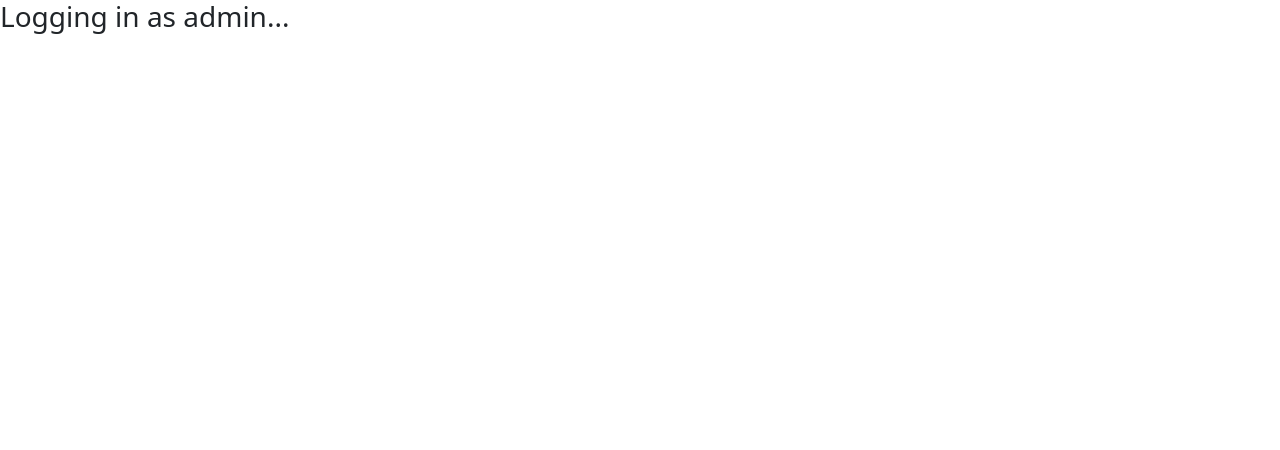
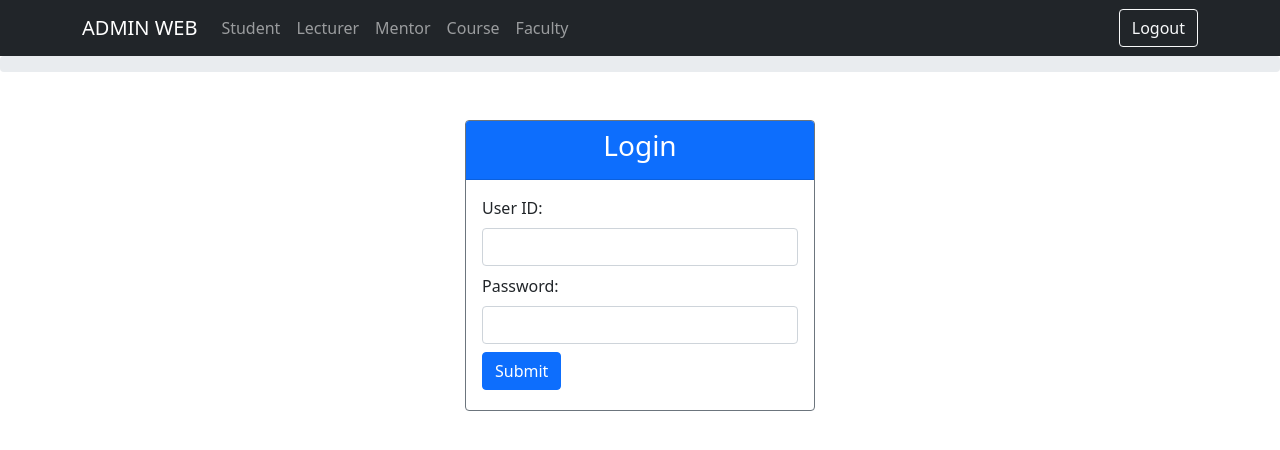
Before and after one commit to wermarter/zhongli, a React (Create React App) app in the folder client_admin/: page /login in a window 1280 px wide. Shown: the top 450 px of the page. Built offline with nearby package versions, Linux system fonts and the light colour scheme; no server answers.

Commit message:
Login functionality

```diff
--- a/client_admin/src/App.js
+++ b/client_admin/src/App.js
@@ -1,13 +1,14 @@
-import React, { Fragment, useEffect } from 'react'
-import { useDispatch, useSelector } from 'react-redux'
-import { adminLogin, selectJWT } from './app/authSlice'
-import { Routes, Route, Navigate } from 'react-router-dom'
+import React, { Fragment } from 'react'
+import { useSelector } from 'react-redux'
+import { selectJWT } from './app/authSlice'
+import { Routes, Route, Navigate, useLocation } from 'react-router-dom'
 
 import NavigationBar from './components/NavigationBar'
 import { ProgressBar } from 'react-bootstrap'
 import { selectIsLoading } from './app/pageSlice'
 
 import './App.css'
+import Login from './pages/Login'
 
 const StudentPage = React.lazy(() => import('./pages/Student'))
 const LecturerPage = React.lazy(() => import('./pages/Lecturer'))
@@ -16,32 +17,74 @@ const CoursePage = React.lazy(() => import('./pages/Course'))
 const FacultyPage = React.lazy(() => import('./pages/Faculty'))
 const NotFoundPage = React.lazy(() => import('./pages/NotFound'))
 
-function App() {
-  const dispatch = useDispatch()
+function RequireAuth({ children }) {
   const isAuthenticated = !!useSelector(selectJWT)
-  const isLoading = useSelector(selectIsLoading)
-
-  useEffect(() => {
-    if (!isAuthenticated) {
-      dispatch(adminLogin())
-    }
-  }, [isAuthenticated, dispatch])
+  let location = useLocation()
 
   if (!isAuthenticated) {
-    return <h3>Logging in as admin...</h3>
+    return <Navigate to="/login" state={{ from: location }} />
   }
+
+  return children
+}
+
+function App() {
+  const isLoading = useSelector(selectIsLoading)
 
   return (
     <Fragment>
       <NavigationBar />
       <ProgressBar variant="secondary" animated now={isLoading ? 100 : 0} />
       <Routes>
-        <Route path="/" element={<Navigate replace to="/student" />} />
-        <Route path="student/*" element={<StudentPage />} />
-        <Route path="lecturer/*" element={<LecturerPage />} />
-        <Route path="mentor/*" element={<MentorPage />} />
-        <Route path="course/*" element={<CoursePage />} />
-        <Route path="faculty/*" element={<FacultyPage />} />
+        <Route
+          path="/"
+          element={
+            <RequireAuth>
+              <Navigate replace to="/student" />
+            </RequireAuth>
+          }
+        />
+        <Route
+          path="student/*"
+          element={
+            <RequireAuth>
+              <StudentPage />
+            </RequireAuth>
+          }
+        />
+        <Route
+          path="lecturer/*"
+          element={
+            <RequireAuth>
+              <LecturerPage />
+            </RequireAuth>
+          }
+        />
+        <Route
+          path="mentor/*"
+          element={
+            <RequireAuth>
+              <MentorPage />
+            </RequireAuth>
+          }
+        />
+        <Route
+          path="course/*"
+          element={
+            <RequireAuth>
+              <CoursePage />
+            </RequireAuth>
+          }
+        />
+        <Route
+          path="faculty/*"
+          element={
+            <RequireAuth>
+              <FacultyPage />
+            </RequireAuth>
+          }
+        />
+        <Route path="login" element={<Login />} />
         <Route path="*" element={<NotFoundPage />} />
       </Routes>
     </Fragment>
--- a/client_admin/src/app/api/index.js
+++ b/client_admin/src/app/api/index.js
@@ -1,6 +1,6 @@
 import { createApi, fetchBaseQuery } from '@reduxjs/toolkit/query/react'
 import config from '../../config'
-import { adminLogin, selectJWT } from '../authSlice'
+import { logout, selectJWT } from '../authSlice'
 import {
   COURSE,
   COURSE_LIST,
@@ -30,10 +30,11 @@ const authorizedBaseQuery = fetchBaseQuery({
 const baseQueryWithReauth = async (args, api, extraOptions) => {
   let result = await authorizedBaseQuery(args, api, extraOptions)
   if (result.error && result.error.status === 401) {
-    // login again
-    await api.dispatch(adminLogin())
-    // retry the initial query
-    result = await authorizedBaseQuery(args, api, extraOptions)
+    // // login again
+    // await api.dispatch(adminLogin())
+    // // retry the initial query
+    // result = await authorizedBaseQuery(args, api, extraOptions)
+    api.dispatch(logout())
   }
   return result
 }
--- a/client_admin/src/app/authSlice.js
+++ b/client_admin/src/app/authSlice.js
@@ -13,13 +13,7 @@ const initialState = {
 
 export const adminLogin = createAsyncThunk(
   'auth/adminLogin',
-  async (
-    { userId, password } = {
-      userId: config.adminUserId,
-      password: config.adminPassword,
-    },
-    thunkAPI,
-  ) => {
+  async ({ userId, password }, thunkAPI) => {
     const response = await fetch(`${config.apiUrl}/login`, {
       method: 'POST',
       headers: {
@@ -37,7 +31,9 @@ export const adminLogin = createAsyncThunk(
 export const authSlice = createSlice({
   name: 'auth',
   initialState,
-  reducers: {},
+  reducers: {
+    logout(state, action) {}, // state will be reset in root reducer
+  },
   extraReducers: (builder) => {
     builder.addCase(adminLogin.fulfilled, (state, { payload }) => {
       state.jwt = payload.accessToken
@@ -52,3 +48,5 @@ export const authSlice = createSlice({
 })
 
 export const selectJWT = (state) => state[authSlice.name].jwt
+
+export const { logout } = authSlice.actions
--- a/client_admin/src/app/store.js
+++ b/client_admin/src/app/store.js
@@ -11,15 +11,23 @@ import {
   REGISTER,
 } from 'redux-persist'
 import { apiSlice } from './api'
-import { authSlice } from './authSlice'
+import { authSlice, logout } from './authSlice'
 import { pageSlice } from './pageSlice'
 import { setupListeners } from '@reduxjs/toolkit/dist/query'
 
-const rootReducer = combineReducers({
+const combinedReducer = combineReducers({
   [apiSlice.reducerPath]: apiSlice.reducer,
   [authSlice.name]: authSlice.reducer,
   [pageSlice.name]: pageSlice.reducer,
 })
+
+const rootReducer = (state, action) => {
+  if (action.type === logout.toString()) {
+    // check for action type
+    state = undefined
+  }
+  return combinedReducer(state, action)
+}
 
 // Configure redux-persist
 const persistConfig = {
--- a/client_admin/src/components/NavigationBar/index.jsx
+++ b/client_admin/src/components/NavigationBar/index.jsx
@@ -1,10 +1,19 @@
-import { Navbar, Container, Nav } from 'react-bootstrap'
+import { Navbar, Container, Nav, Button } from 'react-bootstrap'
 import { NavLink } from 'react-router-dom'
+import { useDispatch } from 'react-redux'
+import { logout } from '../../app/authSlice'
 
 const NavigationBar = () => {
+  const dispatch = useDispatch()
+
+  const handleLogout = () => {
+    dispatch(logout())
+  }
+
   return (
     <Navbar bg="dark" variant="dark">
-      <Container>
+      <Container className="d-flex justify-content-between">
+        <div className="d-flex">
           <Navbar.Brand
             href="https://github.com/haminhchien/zhongli"
             target="_blank"
@@ -29,6 +38,10 @@ const NavigationBar = () => {
               Faculty
             </Nav.Link>
           </Nav>
+        </div>
+        <Button variant="outline-light" onClick={handleLogout}>
+          Logout
+        </Button>
       </Container>
     </Navbar>
   )
--- a/client_admin/src/config.js
+++ b/client_admin/src/config.js
@@ -2,17 +2,10 @@ import dotenv from 'dotenv'
 dotenv.config()
 
 // Required environment variables
-const ENV_VARS = [
-  'REACT_APP_API_URL',
-  'REACT_APP_ADMIN_USERID',
-  'REACT_APP_ADMIN_PASSWORD',
-  'NODE_ENV',
-]
+const ENV_VARS = ['REACT_APP_API_URL', 'NODE_ENV']
 
 const config = {
   apiUrl: process.env.REACT_APP_API_URL,
-  adminUserId: process.env.REACT_APP_ADMIN_USERID,
-  adminPassword: process.env.REACT_APP_ADMIN_PASSWORD,
   isProduction: process.env.NODE_ENV === 'production',
 
   checkEnvVariables: function () {
--- /dev/null
+++ b/client_admin/src/pages/Login/index.jsx
@@ -0,0 +1,88 @@
+import { FastField, Formik } from 'formik'
+import { Button, Card, Form, Spinner } from 'react-bootstrap'
+import { useLocation, useNavigate } from 'react-router-dom'
+import InputField from '../../components/custom-fields/InputField'
+import * as Yup from 'yup'
+import { adminLogin } from '../../app/authSlice'
+import { useDispatch } from 'react-redux'
+
+const validationSchema = Yup.object().shape({
+  userId: Yup.string().required('This field is required.'),
+  password: Yup.string().required('This field is required.'),
+})
+
+const Login = () => {
+  const dispatch = useDispatch()
+  const navigate = useNavigate()
+  const location = useLocation()
+  const from = location.state?.from?.pathname || '/'
+
+  const handleLogin = async (values, actions) => {
+    try {
+      const res = await dispatch(adminLogin(values)).unwrap()
+      if (res?.message) {
+        actions.setFieldError('password', res.message)
+      } else {
+        navigate(from, { replace: true })
+      }
+    } catch (e) {
+      console.log(e)
+    }
+  }
+
+  return (
+    <Card
+      border="secondary"
+      className="my-5 mx-auto"
+      style={{ width: '350px' }}
+    >
+      <Card.Header className="text-center text-white bg-primary">
+        <h3>Login</h3>
+      </Card.Header>
+      <Card.Body>
+        <Formik
+          initialValues={{
+            userId: '',
+            password: '',
+          }}
+          onSubmit={handleLogin}
+          validationSchema={validationSchema}
+        >
+          {(formikProps) => (
+            <Form
+              noValidate
+              onSubmit={formikProps.handleSubmit}
+              onReset={formikProps.handleReset}
+            >
+              <FastField
+                name="userId"
+                label="User ID:"
+                component={InputField}
+              />
+              <FastField
+                name="password"
+                label="Password:"
+                type="password"
+                component={InputField}
+              />
+              <Button variant="primary" type="submit">
+                {formikProps.isSubmitting && (
+                  <Spinner
+                    animation="border"
+                    as="span"
+                    role="status"
+                    size="sm"
+                  />
+                )}
+                Submit
+              </Button>
+            </Form>
+          )}
+        </Formik>
+        <Form.Group className="mb-1"></Form.Group>
+      </Card.Body>
+    </Card>
+  )
+}
+
+export default Login
```
Also changed, not shown: 2 other files (tests, documents, lock files or other folders). Lines whose indentation alone changed are shown as unchanged.
